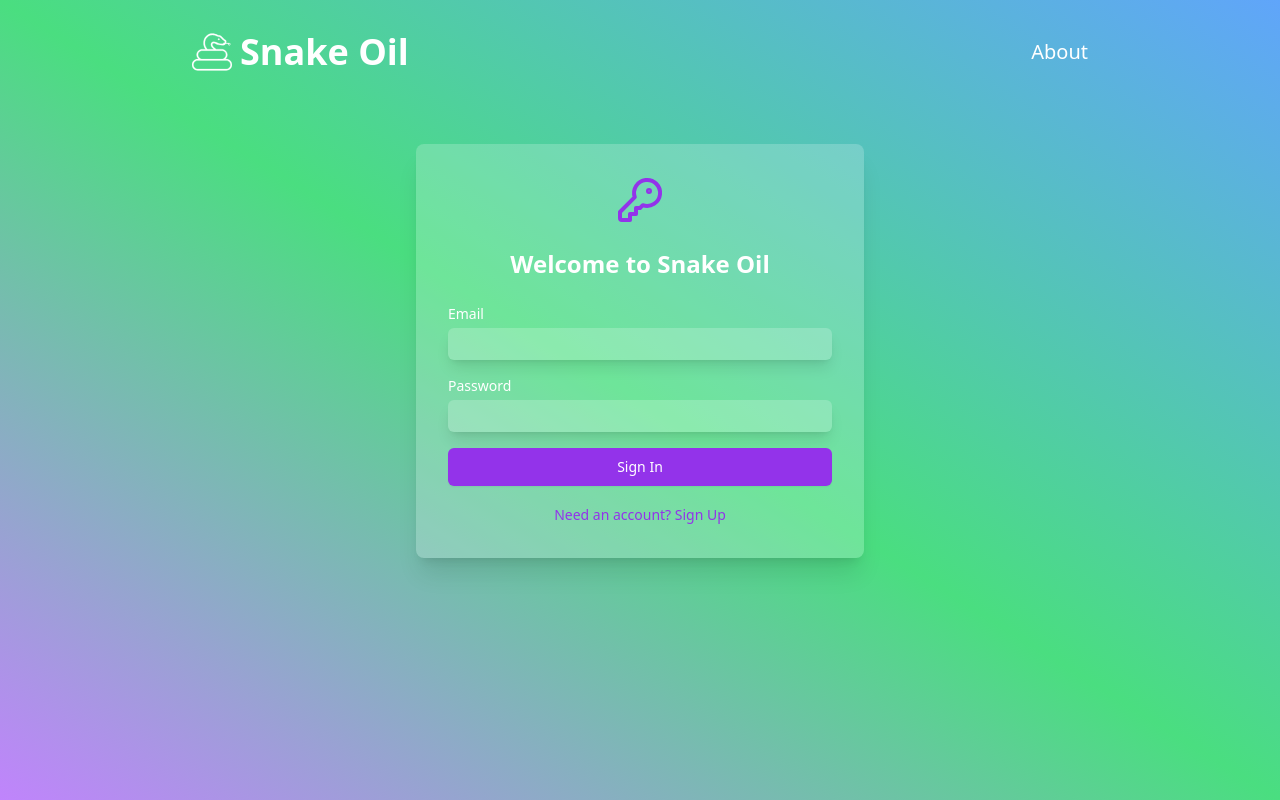
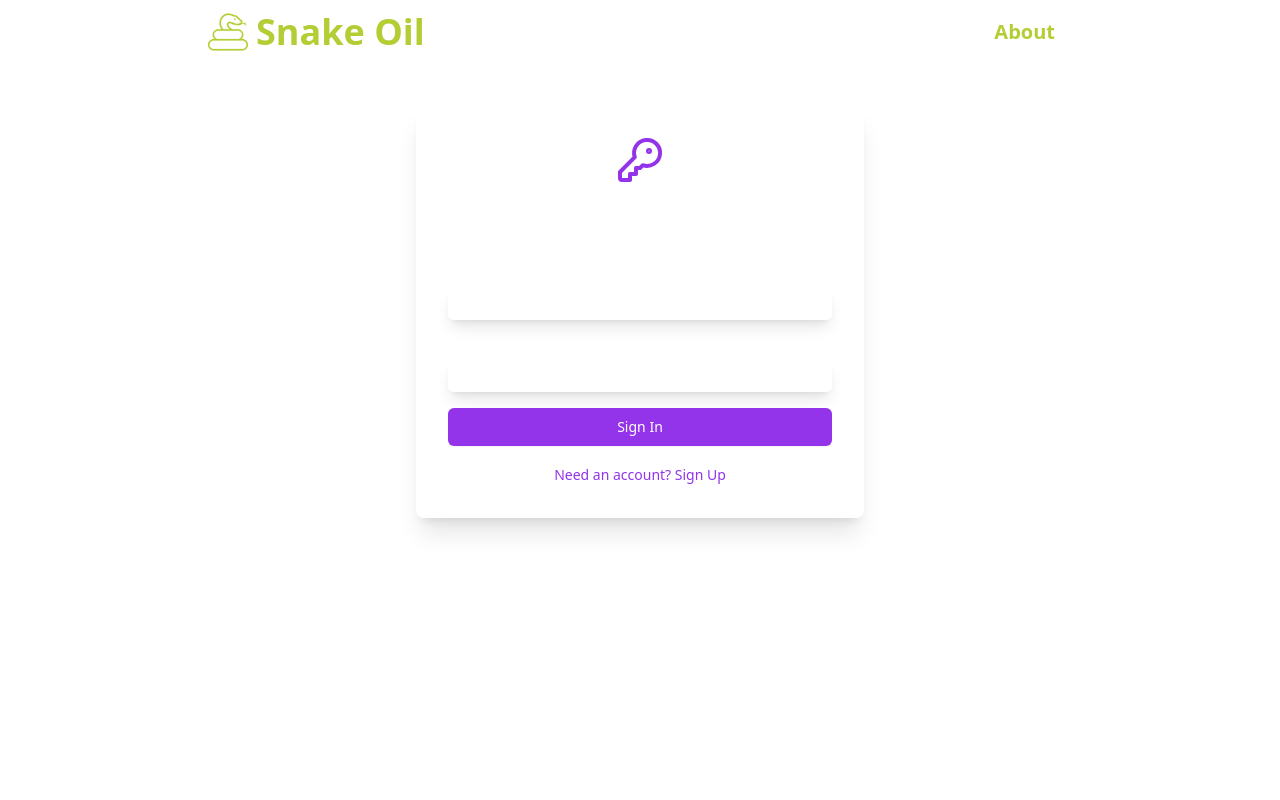
Before and after one commit to aysenurcaglar/snake-oil-game, a React (Vite) app: page /auth in a window 1280 px wide. Built offline with nearby package versions, Linux system fonts and the light colour scheme; no server answers.

Commit message:
installed daisy ui and implemented it in header and app background

```diff
--- a/package.json
+++ b/package.json
@@ -22,10 +22,12 @@
   },
   "devDependencies": {
     "@eslint/js": "^9.9.1",
+    "@tailwindcss/typography": "^0.5.16",
     "@types/react": "^18.3.5",
     "@types/react-dom": "^18.3.0",
     "@vitejs/plugin-react": "^4.3.1",
     "autoprefixer": "^10.4.18",
+    "daisyui": "^4.12.23",
     "eslint": "^9.9.1",
     "eslint-plugin-react-hooks": "^5.1.0-rc.0",
     "eslint-plugin-react-refresh": "^0.4.11",
--- a/src/App.tsx
+++ b/src/App.tsx
@@ -5,8 +5,8 @@ import Game from "./pages/Game";
 import Auth from "./pages/Auth";
 import Header from "./components/Header";
 import { useAuthStore } from "./store/authStore";
-import { ToastContainer } from 'react-toastify';
-import 'react-toastify/dist/ReactToastify.css';
+import { ToastContainer } from "react-toastify";
+import "react-toastify/dist/ReactToastify.css";
 import About from "./pages/About";
 
 function App() {
@@ -18,7 +18,7 @@ function App() {
 
   return (
     <BrowserRouter>
-      <div className="min-h-screen bg-gradient-to-bl from-blue-400 via-green-400 to-purple-400">
+      <div data-theme="mytheme" className="min-h-screen bg-base-100">
         <ToastContainer />
         <Header />
         <Routes>
--- a/src/components/Header.tsx
+++ b/src/components/Header.tsx
@@ -8,7 +8,9 @@ const Header = () => {
   const navigate = useNavigate();
   const { user, signOut } = useAuthStore();
   const [isEditing, setIsEditing] = useState(false);
-  const [newUsername, setNewUsername] = useState(user?.user_metadata?.username || "");
+  const [newUsername, setNewUsername] = useState(
+    user?.user_metadata?.username || ""
+  );
   const [error, setError] = useState("");
 
   const handleSignOut = async () => {
@@ -25,16 +27,16 @@ const Header = () => {
     try {
       // Update user metadata
       const { error: metadataError } = await supabase.auth.updateUser({
-        data: { username: newUsername }
+        data: { username: newUsername },
       });
 
       if (metadataError) throw metadataError;
 
       // Update profiles table
       const { error: profileError } = await supabase
-        .from('profiles')
+        .from("profiles")
         .update({ username: newUsername })
-        .eq('id', user.id);
+        .eq("id", user.id);
 
       if (profileError) throw profileError;
 
@@ -42,15 +44,15 @@ const Header = () => {
       setError("");
 
       // Update local user state
-      useAuthStore.setState(state => ({
+      useAuthStore.setState((state) => ({
         ...state,
         user: {
           ...state.user,
           user_metadata: {
             ...state.user.user_metadata,
-            username: newUsername
-          }
-        }
+            username: newUsername,
+          },
+        },
       }));
     } catch (err) {
       setError("Failed to update username");
@@ -59,27 +61,33 @@ const Header = () => {
   };
 
   return (
-    <div className="flex items-center justify-between py-4 md:py-8 px-14 md:px-0 max-w-4xl mx-auto">
+    <div className="navbar bg-base-100 max-w-4xl mx-auto px-4">
+      <div className="navbar-start">
         <div
-        className="flex items-center justify-center cursor-pointer"
+          className="flex items-center cursor-pointer"
           onClick={() => navigate("/")}
         >
           <img
             src="./snake-3-svgrepo-com.svg"
             alt="Snake"
-          className="w-8 h-8 md:w-10 md:h-10 mr-1 md:mr-2"
+            className="w-8 h-8 md:w-10 md:h-10 mr-2"
           />
-        <h1 className="text-2xl md:text-4xl font-bold text-white">Snake Oil</h1>
+          <h1 className="text-2xl md:text-4xl font-bold text-primary">
+            Snake Oil
+          </h1>
         </div>
-      <div className="flex items-center justify-between space-x-4 md:space-x-6">
+      </div>
+
+      <div className="navbar-end">
         <Link
           to="/about"
-          className="text-white text-lg md:text-xl hover:text-gray-300 transition-colors"
+          className="btn btn-ghost text-primary normal-case text-lg md:text-xl"
         >
           About
         </Link>
+
         {user && (
-          <div className="flex items-center space-x-2 md:space-x-4">
+          <div className="flex items-center gap-2 ml-4">
             <div className="relative">
               {isEditing ? (
                 <div className="flex items-center">
@@ -87,12 +95,12 @@ const Header = () => {
                     type="text"
                     value={newUsername}
                     onChange={(e) => setNewUsername(e.target.value)}
-                    className="bg-transparent text-white text-base md:text-xl border-b border-purple-500 focus:outline-none focus:border-purple-600 px-2 py-1 mr-2 w-24 md:w-auto"
+                    className="input input-bordered input-primary w-full max-w-xs h-8"
                     autoFocus
                   />
                   <button
                     onClick={handleUpdateUsername}
-                    className="text-green-600 hover:text-green-700 mr-1 md:mr-2"
+                    className="btn btn-ghost btn-square btn-sm text-success ml-2"
                   >
                     <Check className="w-5 h-5" />
                   </button>
@@ -102,33 +110,35 @@ const Header = () => {
                       setNewUsername(user?.user_metadata?.username || "");
                       setError("");
                     }}
-                    className="text-red-600 hover:text-red-700"
+                    className="btn btn-ghost btn-square btn-sm text-error"
                   >
                     <X className="w-5 h-5" />
                   </button>
                 </div>
               ) : (
                 <div className="flex items-center">
-                  <span className="text-white text-lg md:text-xl mr-2">
+                  <span className="text-primary text-lg md:text-xl mr-2">
                     {user?.user_metadata?.username || "Anonymous"}
                   </span>
                   <button
                     onClick={() => setIsEditing(true)}
-                    className="text-purple-500 hover:text-purple-600"
+                    className="btn btn-ghost btn-square btn-sm text-primary"
                   >
                     <SquarePen className="w-4 h-4 md:w-5 md:h-5" />
                   </button>
                 </div>
               )}
               {error && (
-                <p className="absolute top-full left-0 text-red-500 text-sm mt-1">
-                  {error}
-                </p>
+                <div className="toast toast-end">
+                  <div className="alert alert-error">
+                    <span>{error}</span>
+                  </div>
+                </div>
               )}
             </div>
             <button
               onClick={handleSignOut}
-              className="text-purple-500 hover:text-purple-600 ml-2"
+              className="btn btn-ghost btn-square btn-sm text-primary"
             >
               <LogOut className="w-4 h-4 md:w-5 md:h-5" />
             </button>
--- a/src/components/game/ChatBox.tsx
+++ b/src/components/game/ChatBox.tsx
@@ -6,7 +6,6 @@ interface Props {
   sessionId: string;
   userId: string;
 }
-
 
 export default function ChatBox({ sessionId, userId }: Props) {
   const [messages, setMessages] = useState<{
@@ -127,7 +126,7 @@ export default function ChatBox({ sessionId, userId }: Props) {
         ref={chatContainerRef}
         initial={{ opacity: 0 }}
         animate={{ opacity: 1 }}
-        className="border border-gray-300 rounded-lg p-4 h-96 overflow-y-auto"
+        className="bg-base-100 border border-base-300 rounded-lg p-4 h-96 overflow-y-auto"
       >
         <AnimatePresence initial={false}>
           {messages.map((msg) => (
@@ -141,7 +140,7 @@ export default function ChatBox({ sessionId, userId }: Props) {
                 msg.user_id === userId
                   ? "text-right justify-self-end"
                   : "text-left justify-self-start"
-              } mb-2 border border-white rounded-full py-2 px-6 w-1/2 md:w-[40%] break-words overflow-wrap-anywhere ${
+              } mb-2 bg-base-100 rounded-full py-2 px-6 w-1/2 md:w-[40%] break-words overflow-wrap-anywhere ${
                 msg.user_id === userId ? "ml-auto" : ""
               }`}
             >
@@ -164,13 +163,13 @@ export default function ChatBox({ sessionId, userId }: Props) {
           onChange={(e) => setNewMessage(e.target.value)}
           onKeyPress={handleKeyPress}
           placeholder="Type a message..."
-          className="flex-grow border bg-transparent rounded-lg px-4 py-2"
+          className="flex-grow input input-bordered bg-base-100"
         />
         <motion.button
           whileHover={{ scale: 1.05 }}
           whileTap={{ scale: 0.95 }}
           onClick={handleSendMessage}
-          className="ml-2 px-4 py-2 bg-purple-600 text-white rounded-lg hover:bg-purple-700"
+          className="ml-2 btn btn-primary"
         >
           Send
         </motion.button>
--- a/src/pages/Home.tsx
+++ b/src/pages/Home.tsx
@@ -23,9 +23,9 @@ export default function Home() {
   return (
     <div className="container mx-auto px-4 py-8">
       <div className="max-w-4xl mx-auto">
-        <div className="bg-white/20 rounded-lg shadow-xl p-6 space-y-8">
+        <div className="bg-base-200 rounded-lg shadow-xl p-6 space-y-8">
           <CreateGame userId={user.id} />
-          <div className="border-t border-gray-200" />
+          <div className="divider" />
           <JoinGame userId={user.id} />
         </div>
       </div>
--- a/tailwind.config.js
+++ b/tailwind.config.js
@@ -1,8 +1,28 @@
 /** @type {import('tailwindcss').Config} */
+import typographyPlugin from "@tailwindcss/typography";
+import daisyui from "daisyui";
+
 export default {
-  content: ['./index.html', './src/**/*.{js,ts,jsx,tsx}'],
+  content: ["./index.html", "./src/**/*.{js,ts,jsx,tsx}"],
+  plugins: [typographyPlugin, daisyui],
+  daisyui: {
+    themes: [
+      {
+        mytheme: {
+          primary: "#b3ce35",
+          secondary: "#f4f8e1",
+          accent: "#f7faeb",
+          neutral: "#121505",
+          "base-100": "#ffffff",
+          info: "#007fbe",
+          success: "#10b981",
+          warning: "#f59e0b",
+          error: "#f43f5e",
+        },
+      },
+    ],
+  },
   theme: {
     extend: {},
   },
-  plugins: [],
 };
```
Also changed, not shown: public/snake-3-svgrepo-com.svg, 1 other file (tests, documents, lock files or other folders). Lines whose indentation alone changed are shown as unchanged.
